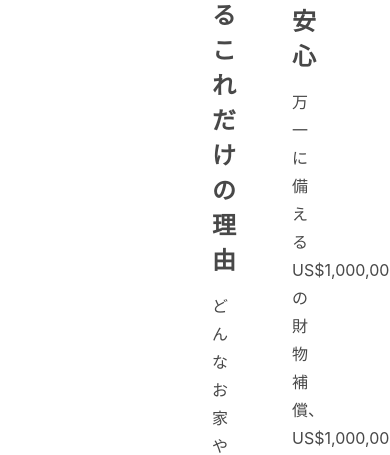
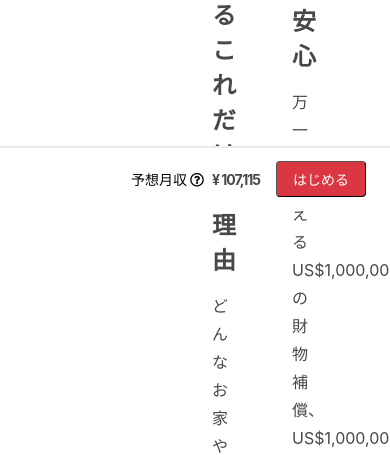
Before and after one commit to kodaikodai/Airbnb_copy, a PHP site: page / in a window 390 px wide; the page is wider, and only the part inside the window is pictured. Shown: the part 634-1089 px from the top of that part. Run offline with PHP 8.4, Linux system fonts and the light colour scheme; some libraries are stand-ins or nearby versions.

Commit message:
update style

```diff
--- a/header.css
+++ b/header.css
@@ -12,7 +12,7 @@ header {
   background-color: #ffffff;
 }
 
-header .container {
+header>.container {
   height: 100%;
   color: black;
   padding-right: 36px;
@@ -96,3 +96,34 @@ header .menu {
   color: #ffffff;
   font-size: 15px;
 }
+
+
+
+
+.footerbar{
+  display: none;
+  padding-right: 24px;
+  height: 64px;
+  background-color: white;
+  border-top: 2px solid #ebebeb;
+  width: 100%;
+  position: fixed; /* 下部に固定 */
+  bottom: 0px; /* 下部に固定 */
+}
+
+.footerbar>.container{
+  line-height: 64px;
+}
+
+.footerbar>.container>.right-a>.income{
+  margin-left: auto;
+}
+
+.footerbar>.container>.right-a span{
+  font-size: 14px;
+}
+
+.right-a {
+  display: flex;
+  font-size: 14px;
+}
--- a/index.html
+++ b/index.html
@@ -50,12 +50,32 @@
           </div>
         </div>
       </div>
+      <div class="footerbar">
+        <div class="container">
+          <div class="right-a">
+            <div class="income">
+              <div>
+                <span>予想月収</span>
+              </div>
+              <div>
+                <i class="far fa-question-circle"></i>
+              </div>
+              <div>
+                <span class="price">¥ 107,115</span>
+              </div>
+            </div>
+            <div class="start-btn">
+              <button>
+                <span>はじめる</span>
+              </button>
+            </div>
+          </div>
+        </div>
+      </div>
     </header>
 <!------- ここまでヘッダー------------->
     <div class="main">
       <div class="banner">
-
-
         <div class="form">
           <div class="container">
             <div class="upper">
--- a/responsive.css
+++ b/responsive.css
@@ -3,28 +3,57 @@
   header {
     height: 50px;
   }
-
   .right {
     display: none;
   }
-
   .icon {
     display: none;
   }
-
   header .menu {
     line-height: 50px;
 }
 
+.footerbar{
+  display: block ;
+}
+
+
+
+
+
+
+
+
+
+/* ここまでヘッダー */
+
 .banner{
   height: 312px;
+  position: relative;
 }
 
+.banner::before{
+  position: absolute;
+  font-family: "Font Awesome 5 Brands";
+  content: "\f834";
+  top: 32px;/*上からの距離*/
+  left: 24px;/*左からの距離*/
+  color: white;
+  font-size: 2em;
+}
 
 
 .left li .active {
   height: 49px;
 }
+
+
+
+
+
+
+
+
 
 /* スマホ  ~670px*/
 @media screen and (max-width:670px) {
```
